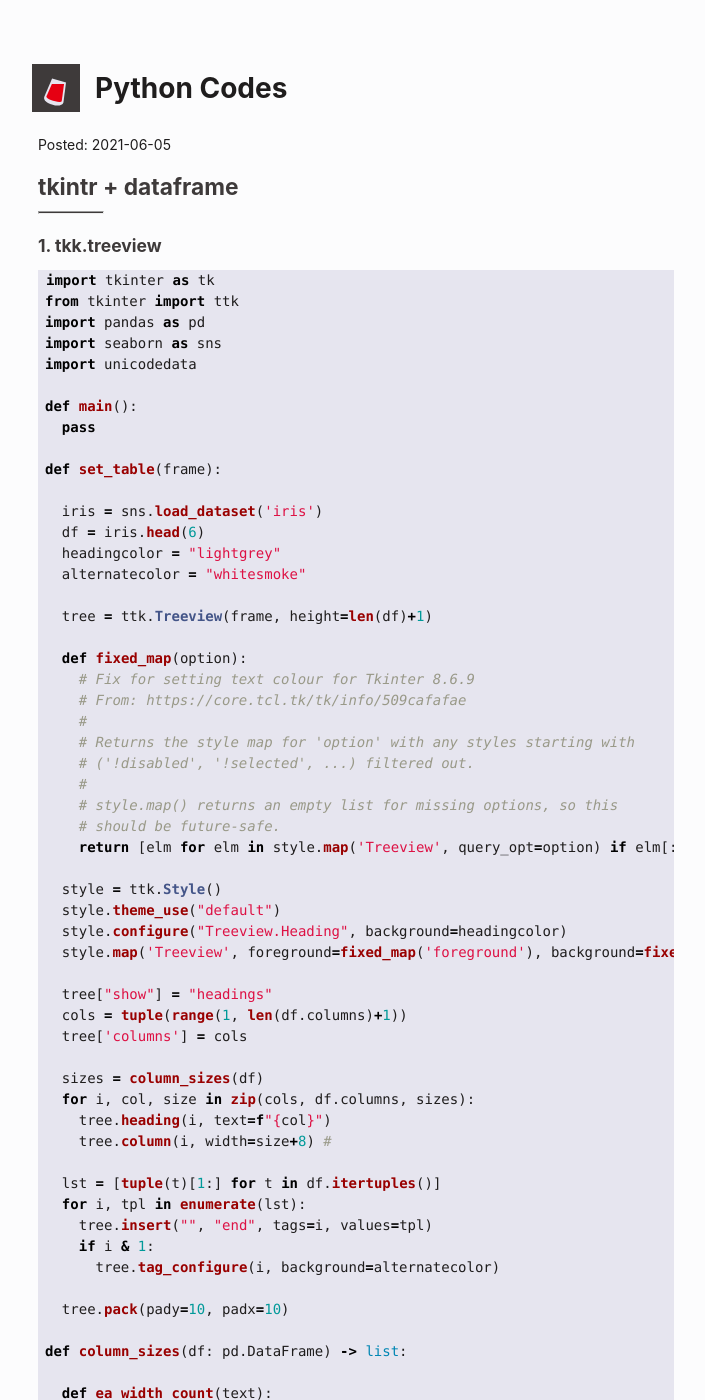
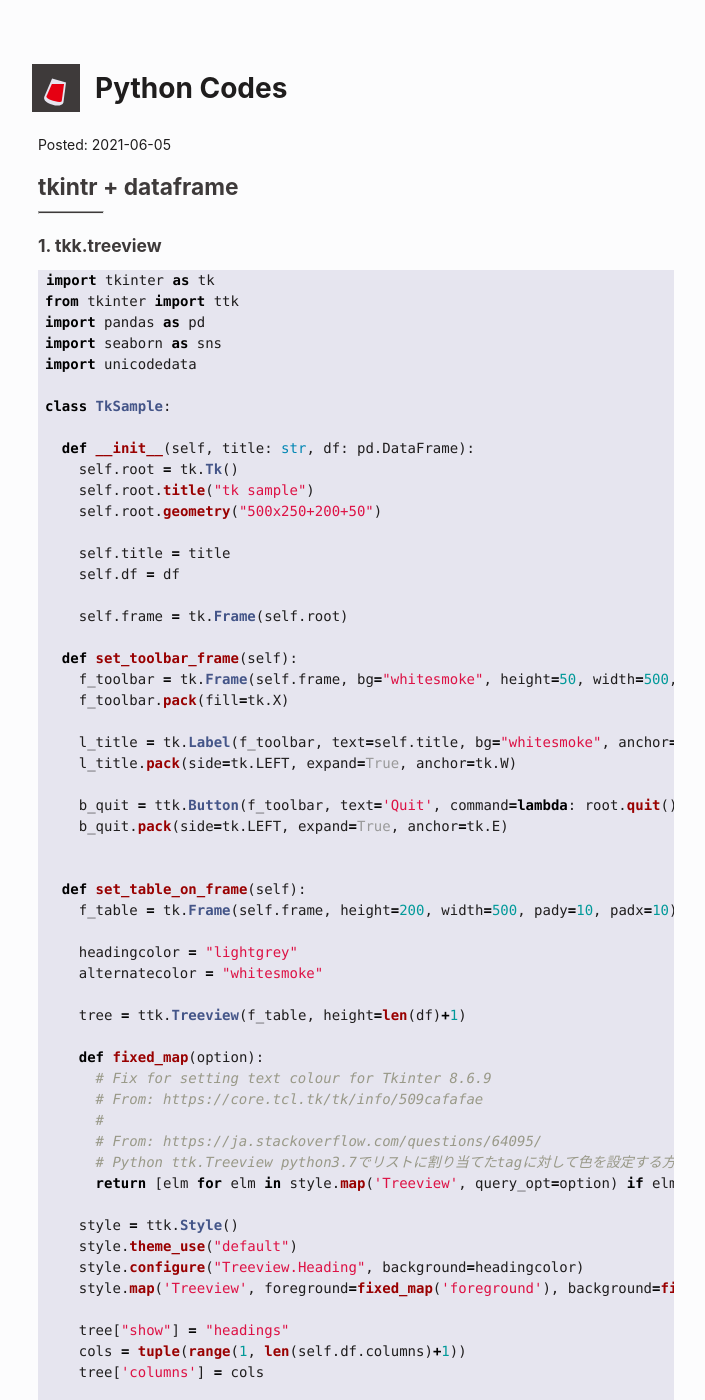
Before and after one commit to justgetwet/python_codes, a Jekyll site: the page built from docs/_posts/2021-06-05-tkdataframe.md, in a window 1280 px wide and 1400 px high. Shown: the whole window, without its empty margins (32-737 px from the left). Built offline with Jekyll 4.4.1, drawn with Linux system fonts in a browser that asks for light colours; some of the changed text lies outside the part shown.

Commit message:
add post

````diff
--- a/docs/_posts/2021-06-05-tkdataframe.md
+++ b/docs/_posts/2021-06-05-tkdataframe.md
@@ -12,83 +12,104 @@
 import seaborn as sns
 import unicodedata
 
-def main():
-	pass
+class TkSample:
 
-def set_table(frame):
+  def __init__(self, title: str, df: pd.DataFrame):
+    self.root = tk.Tk()
+    self.root.title("tk sample")
+    self.root.geometry("500x250+200+50")
 
-  iris = sns.load_dataset('iris')
-  df = iris.head(6)
-  headingcolor = "lightgrey"
-  alternatecolor = "whitesmoke"
+    self.title = title
+    self.df = df
 
-  tree = ttk.Treeview(frame, height=len(df)+1)
+    self.frame = tk.Frame(self.root)
 
-  def fixed_map(option):
-    # Fix for setting text colour for Tkinter 8.6.9
-    # From: https://core.tcl.tk/tk/info/509cafafae
-    #
-    # Returns the style map for 'option' with any styles starting with
-    # ('!disabled', '!selected', ...) filtered out.
-    #
-    # style.map() returns an empty list for missing options, so this
-    # should be future-safe.
-    return [elm for elm in style.map('Treeview', query_opt=option) if elm[:2] != ('!disabled', '!selected')]
+  def set_toolbar_frame(self):
+    f_toolbar = tk.Frame(self.frame, bg="whitesmoke", height=50, width=500, pady=10, padx=10)
+    f_toolbar.pack(fill=tk.X)
 
-  style = ttk.Style()
-  style.theme_use("default")
-  style.configure("Treeview.Heading", background=headingcolor)
-  style.map('Treeview', foreground=fixed_map('foreground'), background=fixed_map('background'))
+    l_title = tk.Label(f_toolbar, text=self.title, bg="whitesmoke", anchor="w")
+    l_title.pack(side=tk.LEFT, expand=True, anchor=tk.W)
 
-  tree["show"] = "headings"
-  cols = tuple(range(1, len(df.columns)+1))
-  tree['columns'] = cols
+    b_quit = ttk.Button(f_toolbar, text='Quit', command=lambda: root.quit())
+    b_quit.pack(side=tk.LEFT, expand=True, anchor=tk.E)
 
-  sizes = column_sizes(df)
-  for i, col, size in zip(cols, df.columns, sizes):
-    tree.heading(i, text=f"{col}")
-    tree.column(i, width=size+8) #
 
-  lst = [tuple(t)[1:] for t in df.itertuples()]
-  for i, tpl in enumerate(lst):
-    tree.insert("", "end", tags=i, values=tpl)
-    if i & 1:
-      tree.tag_configure(i, background=alternatecolor)
+  def set_table_on_frame(self):
+    f_table = tk.Frame(self.frame, height=200, width=500, pady=10, padx=10)
 
-  tree.pack(pady=10, padx=10)
+    headingcolor = "lightgrey"
+    alternatecolor = "whitesmoke"
 
-def column_sizes(df: pd.DataFrame) -> list:
+    tree = ttk.Treeview(f_table, height=len(df)+1)
 
-  def ea_width_count(text):
-    count = 0
-    for c in text:
-      if unicodedata.east_asian_width(c) in 'FWA':
-        count += 2
-      else:
-        count += 1
-    return count * 8
+    def fixed_map(option):
+      # Fix for setting text colour for Tkinter 8.6.9
+      # From: https://core.tcl.tk/tk/info/509cafafae
+      #
+      # From: https://ja.stackoverflow.com/questions/64095/
+      # Python ttk.Treeview python3.7でリストに割り当てたtagに対して色を設定する方法
+      return [elm for elm in style.map('Treeview', query_opt=option) if elm[:2] != ('!disabled', '!selected')]
 
-  lst_columns = [[col] + list(df[col]) for col in df.columns]
-  col_sizes = []
-  for cols in lst_columns:
-    col_sizes.append(max([ea_width_count(str(e)) for e in cols]))
+    style = ttk.Style()
+    style.theme_use("default")
+    style.configure("Treeview.Heading", background=headingcolor)
+    style.map('Treeview', foreground=fixed_map('foreground'), background=fixed_map('background'))
 
-  return col_sizes
+    tree["show"] = "headings"
+    cols = tuple(range(1, len(self.df.columns)+1))
+    tree['columns'] = cols
 
+    sizes = self.column_sizes()
+    for i, col, size in zip(cols, self.df.columns, sizes):
+      tree.heading(i, text=f"{col}")
+      tree.column(i, width=size+8)
+
+    tpls = [tuple(t)[1:] for t in self.df.itertuples()]
+    for i, tpl in enumerate(tpls):
+      tree.insert("", "end", tags=i, values=tpl)
+      if i & 1:
+        tree.tag_configure(i, background=alternatecolor)
+
+    tree.pack(pady=10, padx=10)
+    f_table.pack(fill=tk.BOTH)
+
+  def column_sizes(self) -> list:
+
+    def east_asian_width_count(text):
+      count = 0
+      for c in text:
+        if unicodedata.east_asian_width(c) in 'FWA':
+          count += 2
+        else:
+          count += 1
+      return count * 8
+
+    lst_columns = [[col] + list(df[col]) for col in self.df.columns]
+    sizes = []
+    for cols in lst_columns:
+      max_size = max([east_asian_width_count(str(col)) for col in cols])
+      sizes.append(max_size)
+
+    return sizes
+
+  def run(self):
+    self.set_toolbar_frame()
+    self.set_table_on_frame()
+    self.frame.pack()
+    self.root.mainloop()
 ```
 
 usage
 
 ```python
-def main():
-	# 略
+if __name__ == '__main__':
 
-  f_main = tk.Frame(root, height=200, width=500, pady=10, padx=10)
-  set_table(f_main)
-  f_main.pack(fill=tk.BOTH)
-
-  root.mainloop()
-
+  title = 'iris data'
+  iris = sns.load_dataset('iris')
+  df = iris.head(6)
+  t = TkSample(title, df)
+  t.run()
 ```
 
 run!
````
Also changed, not shown: docs/_posts/2021-06-06-tkraces.md (added, +121 -0 lines), tksample.py (+71 -66 lines).
